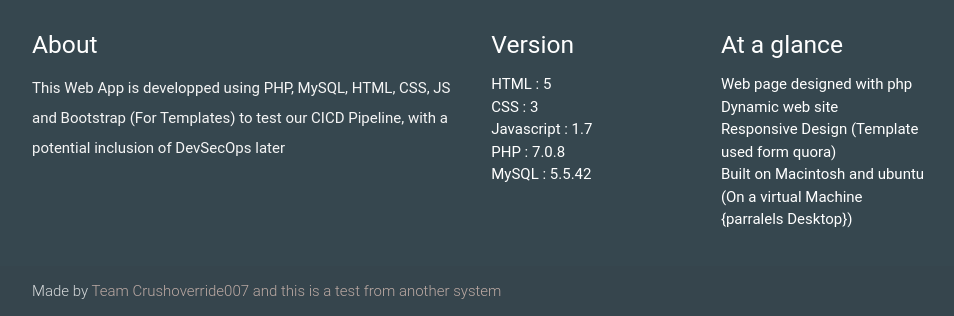
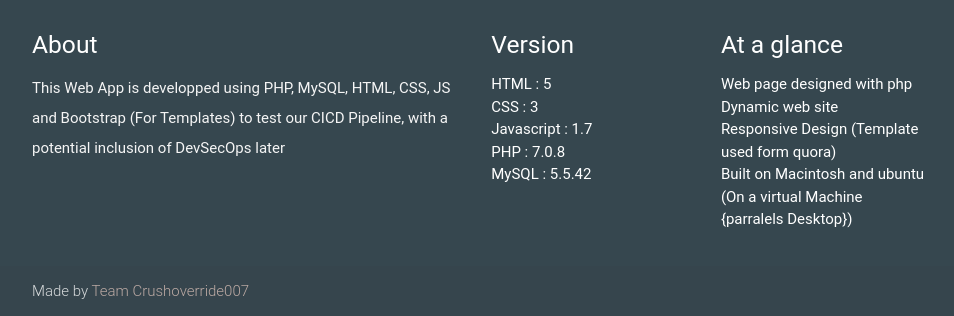
Before and after one commit to Crushoverride007/WebDBAppAzure, a PHP site: page / in a window 1280 px wide. Shown: the part 1023-1339 px from the top of the page, without its empty margins (160-1114 px from the left). Run offline with PHP 8.4, Linux system fonts and the light colour scheme; some libraries are stand-ins or nearby versions; some web fonts are replaced.

Commit message:
updating index file to its original form

```diff
--- a/Application/index.php
+++ b/Application/index.php
@@ -80,7 +80,7 @@
       </div>
       <div class="footer-copyright">
          <div class="container">
-            Made by <a class="brown-text text-lighten-3" href="http://github.com/crushoverride007" target="blank">Team Crushoverride007 and this is a test from another system</a>
+            Made by <a class="brown-text text-lighten-3" href="http://github.com/crushoverride007" target="blank">Team Crushoverride007</a>
          </div>
       </div>
    </footer>
```
